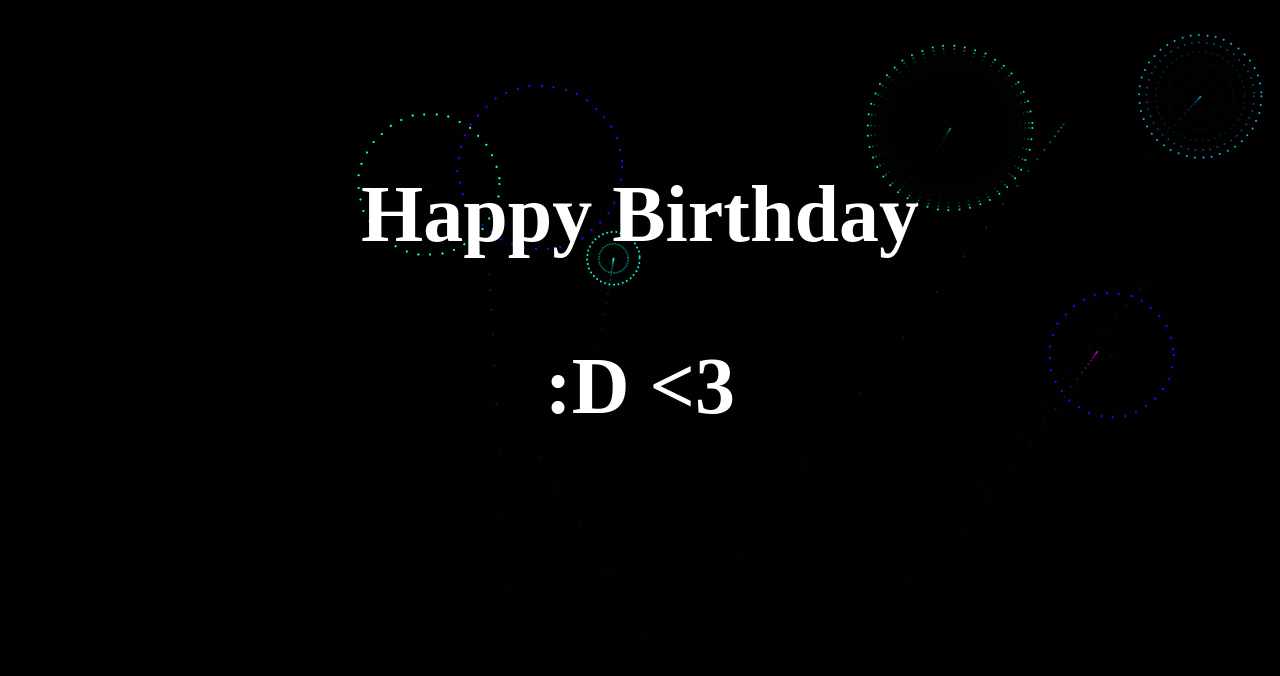
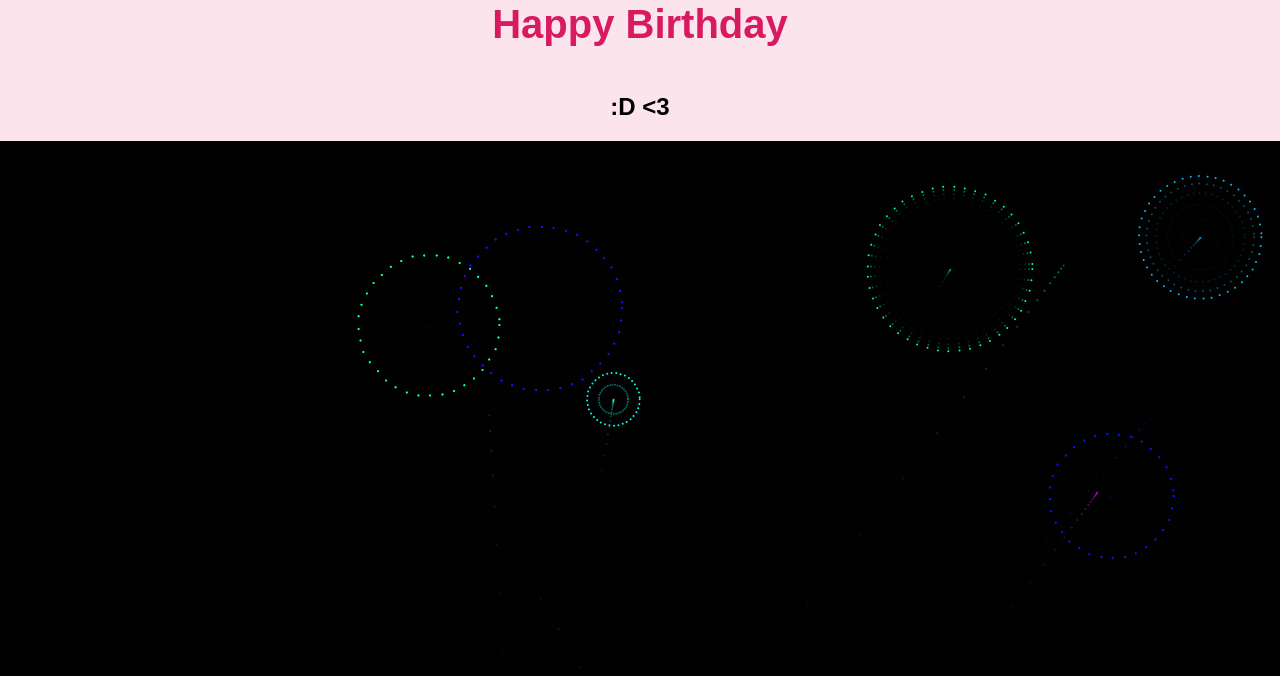
Before and after one commit to kanishdai/HelloWorld, a plain HTML site: page index.html in a window 1280 px wide. Shown: the top 676 px of the page. Drawn offline with Linux system fonts and the light colour scheme; animation ran at ten frames a second.

Commit message:
Update style.css

```diff
--- a/style.css
+++ b/style.css
@@ -1,30 +1,66 @@
 body {
-  margin: 0;
-  background: #020202;
-  cursor: crosshair;
+    font-family: 'Poppins', sans-serif;
+    text-align: center;
+    background-color: #fce4ec;
+    padding: 50px;
+    display: flex;
+    flex-direction: column;
+    align-items: center;
+    justify-content: center;
+    height: 100vh;
+    overflow: hidden;
 }
-canvas{display:block}
+
 h1 {
-  position: absolute;
-  top: 20%;
-  left: 50%;
-  transform: translate(-50%, -50%);
-  color: #fff;
-  font-family: "Source Sans Pro";
-  font-size: 5em;
-  font-weight: 900;
-  -webkit-user-select: none;
-  user-select: none;
+    color: #d81b60;
+    font-size: 2.5em;
+    animation: fadeIn 2s ease-in-out;
 }
-h2 {
-  position: absolute;
-  top: 40%;
-  left: 50%;
-  transform: translate(-50%, -50%);
-  color: #fff;
-  font-family: "Source Sans Pro";
-  font-size: 5em;
-  font-weight: 900;
-  -webkit-user-select: none;
-  user-select: none;
+
+.buttons {
+    margin-top: 20px;
+    animation: slideUp 1.5s ease-in-out;
 }
+
+.btn {
+    font-size: 20px;
+    padding: 15px 30px;
+    margin: 10px;
+    border: none;
+    cursor: pointer;
+    border-radius: 10px;
+    transition: transform 0.3s, box-shadow 0.3s;
+    box-shadow: 3px 3px 10px rgba(0, 0, 0, 0.2);
+}
+
+.btn:hover {
+    transform: scale(1.1);
+    box-shadow: 5px 5px 15px rgba(0, 0, 0, 0.3);
+}
+
+.yes {
+    background-color: #28a745;
+    color: white;
+    animation: bounce 2s infinite;
+}
+
+.no {
+    background-color: #dc3545;
+    color: white;
+    position: absolute;
+}
+
+@keyframes fadeIn {
+    from { opacity: 0; }
+    to { opacity: 1; }
+}
+
+@keyframes slideUp {
+    from { transform: translateY(50px); opacity: 0; }
+    to { transform: translateY(0); opacity: 1; }
+}
+
+@keyframes bounce {
+    0%, 100% { transform: translateY(0); }
+    50% { transform: translateY(-10px); }
+}
```
